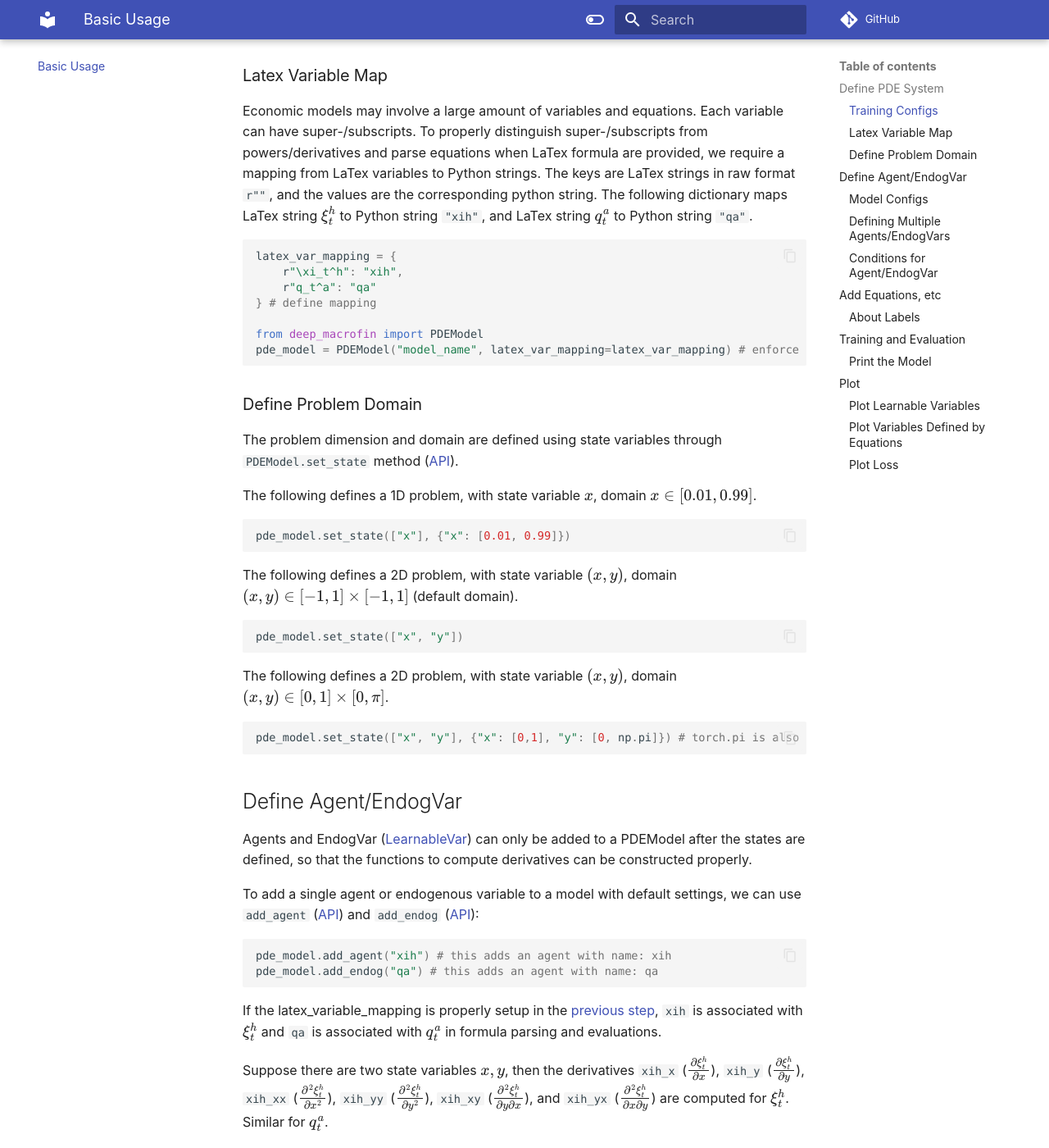
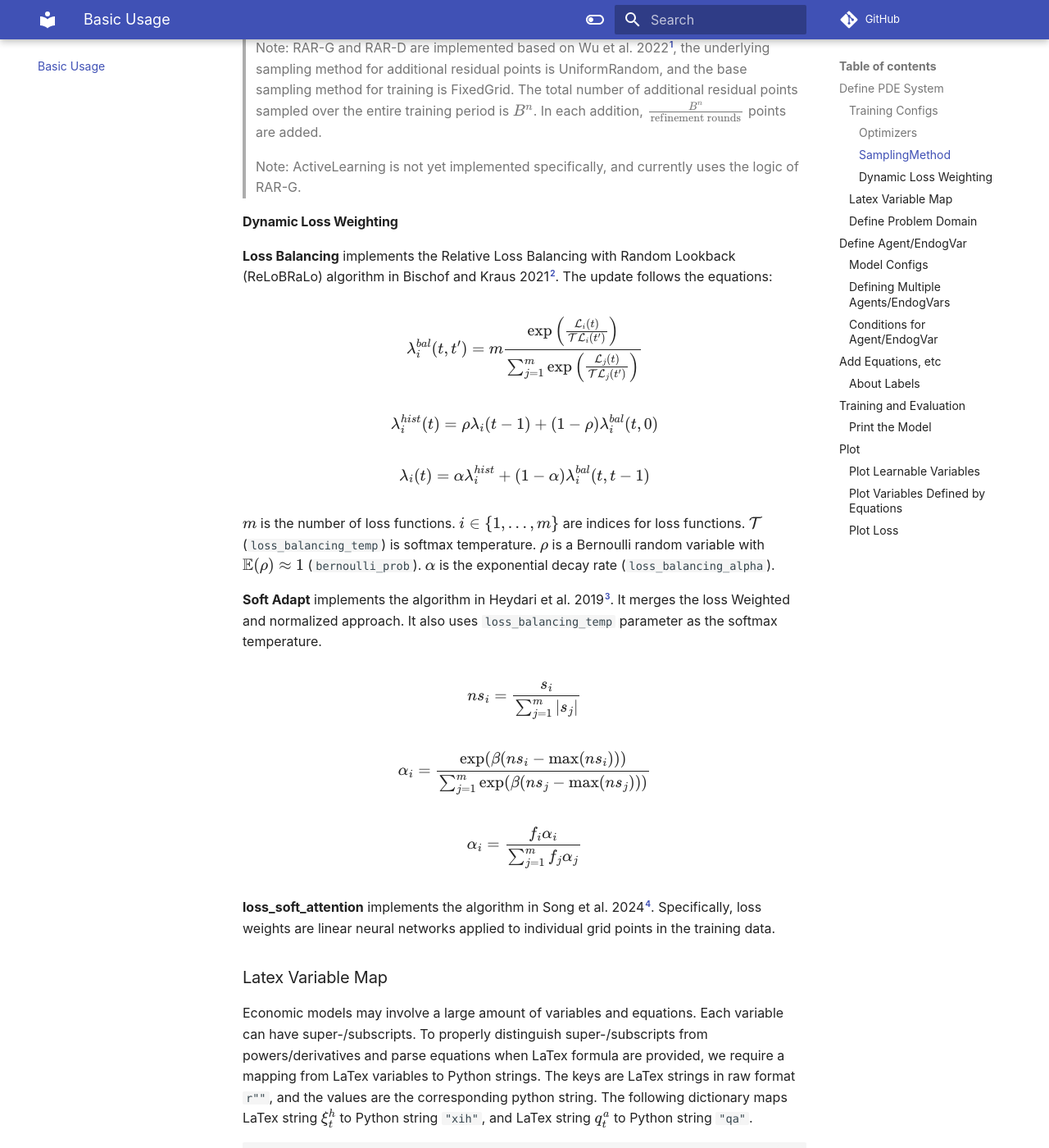
Before and after one commit to rotmanfinhub/deep-macrofin, an MkDocs documentation site: the page built from docs/usage.md, in a window 1280 px wide and 1400 px high, scrolled down 2036 px. Shown: the whole window at 82% size. Built offline with MkDocs 1.6.1 and Material for MkDocs 9.7.7, drawn with Linux system fonts in a browser that asks for light colours; comment, search, counter and statistics services are not loaded; some of the changed text lies outside the part shown.

Commit message:
Update documents for loss weighting, fix bugs

````diff
--- a/docs/usage.md
+++ b/docs/usage.md
@@ -23,6 +23,12 @@ DEFAULT_CONFIG = {
     "optimizer_type": OptimizerType.AdamW,
     "sampling_method": SamplingMethod.UniformRandom,
     "refinement_sample_interval": int(0.2 * num_epochs),
+    "loss_balancing": False,
+    "bernoulli_prob": 0.9999,
+    "loss_balancing_temp": 0.1,
+    "loss_balancing_alpha": 0.999,
+    "soft_adapt_interval": -1,
+    "loss_soft_attention": False,
 }
 ```
 
@@ -37,6 +43,8 @@ from deep_macrofin import PDEModel
 pde_model = PDEModel("model_name", {"num_epochs": 10000})
 ```
 
+#### Optimizers
+
 OptimizerType is a `Enum` object that can be imported from the package. Currently, we support the following optimizer types:
 ```py
 from deep_macrofin import OptimizerType
@@ -46,6 +54,8 @@ from deep_macrofin import OptimizerType
 ```
 
 > Note: when KAN is used as one of the learnable variables, only LBFGS is supported.
+
+#### SamplingMethod
 
 SamplingMethod is a `Enum` object that can be imported from the package. Currently, we support the following sampling methods:
 ```py
@@ -64,6 +74,30 @@ When sampling method is `ActiveLearning`, `RARG`, or `RARD`, additional points t
 > Note: RAR-G and RAR-D are implemented based on Wu et al. 2022[^1], the underlying sampling method for additional residual points is UniformRandom, and the base sampling method for training is FixedGrid. The total number of additional residual points sampled over the entire training period is $B^n$. In each addition, $\frac{B^n}{\text{refinement rounds}}$ points are added.
 
 > Note: ActiveLearning is not yet implemented specifically, and currently uses the logic of RAR-G.
+
+#### Dynamic Loss Weighting
+
+**Loss Balancing** implements the Relative Loss Balancing with Random Lookback (ReLoBRaLo) algorithm in Bischof and Kraus 2021[^2]. The update follows the equations:
+
+$$\lambda_i^{bal}(t,t') = m \frac{\exp\left( \frac{\mathcal{L}_i(t)}{\mathcal{T}\mathcal{L}_i(t')}\right)}{\sum_{j=1}^m \exp\left( \frac{\mathcal{L}_j(t)}{\mathcal{T}\mathcal{L}_j(t')}\right)}$$
+
+$$\lambda_i^{hist}(t)=\rho \lambda_i (t-1) + (1-\rho) \lambda_i^{bal}(t,0)$$
+
+$$\lambda_i(t) = \alpha \lambda_i^{hist} + (1-\alpha) \lambda_i^{bal}(t,t-1)$$
+
+
+$m$ is the number of loss functions. $i\in \{1,...,m\}$ are indices for loss functions. $\mathcal{T}$ (`loss_balancing_temp`) is softmax temperature. $\rho$ is a Bernoulli random variable with $\mathbb{E}(\rho)\approx 1$ (`bernoulli_prob`). $\alpha$ is the exponential decay rate (`loss_balancing_alpha`).
+
+
+**Soft Adapt** implements the algorithm in Heydari et al. 2019[^3]. It merges the loss Weighted and normalized approach. It also uses `loss_balancing_temp` parameter as the softmax temperature.
+
+$$ns_i = \frac{s_i}{\sum_{j=1}^m |s_j|}$$
+
+$$\alpha_i = \frac{\exp(\beta(ns_i - \max(ns_i)))}{\sum_{j=1}^m \exp(\beta(ns_j - \max(ns_j)))}$$
+
+$$\alpha_i = \frac{f_i \alpha_i}{\sum_{j=1}^m f_j \alpha_j}$$
+
+**loss_soft_attention** implements the algorithm in Song et al. 2024[^4]. Specifically, loss weights are linear neural networks applied to individual grid points in the training data.
 
 ### Latex Variable Map
 Economic models may involve a large amount of variables and equations. Each variable can have super-/subscripts. To properly distinguish super-/subscripts from powers/derivatives and parse equations when LaTex formula are provided, we require a mapping from LaTex variables to Python strings. The keys are LaTex strings in raw format `r""`, and the values are the corresponding python string. The following dictionary maps LaTex string $\xi_t^h$ to Python string `"xih"`, and LaTex string $q_t^a$ to Python string `"qa"`.
@@ -296,7 +330,7 @@ After the model is defined, `train_model` ([API](./api/pde_model.md#train_model)
 `train_model` will print out the full model configurations and save the best and final models. Losses are logged every `loss_log_interval` epochs during training in `modelname_loss.csv` file for plotting. Minimum (converging) losses are logged in a separate `modelname_min_loss.csv` file. Examples can be found in [Basic Examples](./examples/approx/discont.md).
 
 ### Print the Model
-For easier debugging on the model setup and equation typing, `print(pde_model)` prints out a detailed configuration of the model. The following is a sample print out of [log utility problem](./examples/pymacrofin/log_utility.md). The same summary is logged in the log file for each model.
+For easier debugging on the model setup and equation typing, `print(pde_model)` prints out a detailed configuration of the model. The following is a sample print out of [log utility problem](./examples/macrofinance_models/log_utility.md). The same summary is logged in the log file for each model.
 
 ```
 =====================Summary of Model BruSan14_log_utility======================
@@ -509,3 +543,9 @@ plot_loss_df(fn="./models/1d_prob/1d_prob_loss.csv", loss_plot_fn="./models/1d_p
 ```
 
 [^1]: Chenxi Wu, and Min Zhu, and Qinyang Tan, and Yadhu Kartha, and Lu Lu, *"A comprehensive study of non-adaptive and residual-based adaptive sampling for physics-informed neural networks"*, 2022-07-21, <a href="https://arxiv.org/abs/2207.10289" target="_blank">arXiv:2207.10289</a>
+
+[^2]: Rafael Bischof, and Michael Kraus, *"Multi-Objective Loss Balancing for Physics-Informed Deep Learning"*, 2021-10-19, <a href="https://arxiv.org/abs/2110.09813">arXiv:2110.09813</a>
+
+[^3]: A. Ali Heydari, and Craig A. Thompson, and Asif Mehmood, *"SoftAdapt: Techniques for Adaptive Loss Weighting of Neural Networks with Multi-Part Loss Functions"*, 2019-12-27, <a href="https://arxiv.org/abs/1912.12355">arXiv:1912.12355</a>
+
+[^4]: Yanjie Song, and He Wang, and He Yang, and Maria Luisa Taccari, and Xiaohui Chen, *"Loss-attentional physics-informed neural networks"*, Journal of Computational Physics, Volume 501, 2024, <a href="https://www.sciencedirect.com/science/article/pii/S0021999124000305">link</a>
````
Also changed, not shown: docs/api/pde_model.md (+7 -0 lines), docs/api/utils.md (+6 -0 lines), docs/examples/macrofinance_models/2d_problem.md (+1 -1 lines), 1 other file.
